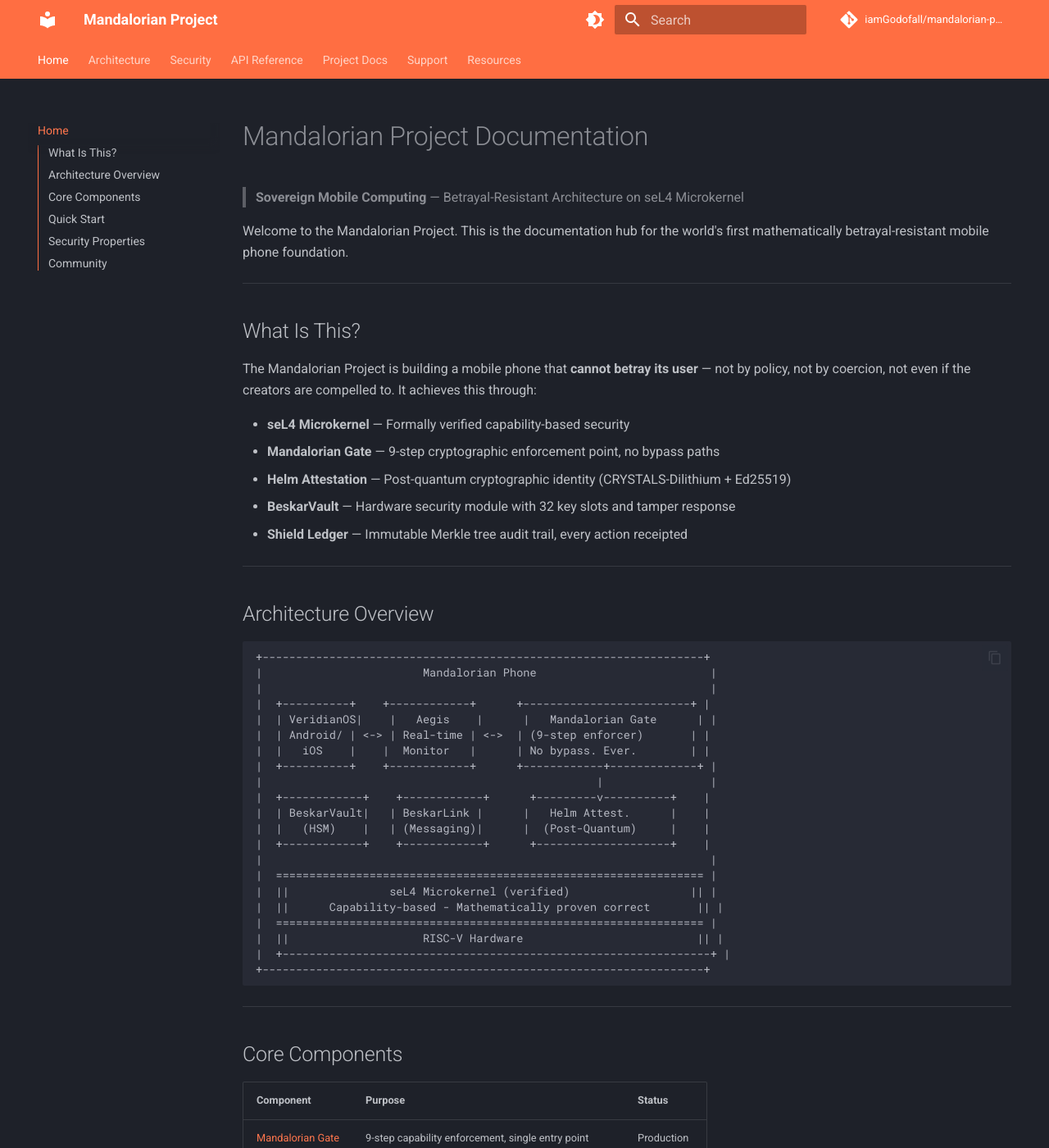
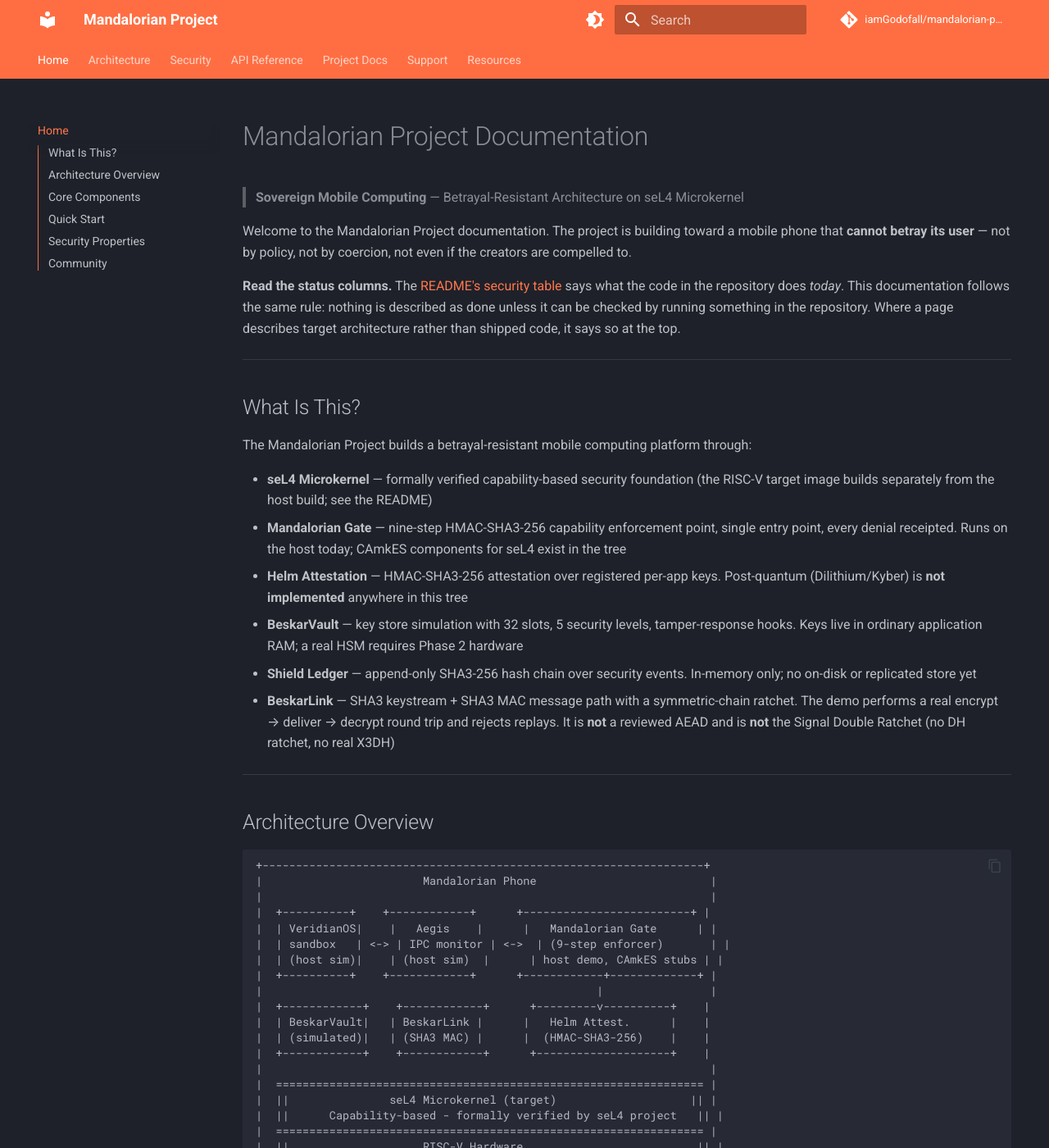
Before and after one commit to iamGodofall/mandalorian-project, an MkDocs documentation site: the page built from docs/index.md, in a window 1280 px wide and 1400 px high. Shown: the whole window at 82% size. Built offline with MkDocs 1.6.1 and Material for MkDocs 9.7.7, drawn with Linux system fonts in a browser that asks for light colours; comment, search, counter and statistics services are not loaded; some of the changed text lies outside the part shown.

Commit message:
docs: align every claim with the README status table
The live documentation site still described the pre-audit fiction:
CRYSTALS-Dilithium attestation marked Production, Kyber-768 + X3DH + Double
Ratchet + AES-256-GCM messaging, 'post-quantum cryptographic foundations'
and 'AES-256-GCM with keys in a dedicated HSM' on the landing page — none of
which exist in the tree, in direct contradiction of the README's own status
table, LICENSE condition 4 (document security limitations) and CLAUDE.md's
documentation rules. This is the licence condition the project spent a long
time violating, repeated through the docs site.

docs/index.md is rewritten around the honest table with a working Quick
Start (the old one pointed at beskarcore/ + run_tests.sh, which does not
exist). helm.md, link.md and overview.md carry explicit status banners that
separate target design from shipped code. TODO.md checkbox claims that were
false (PQC attestation done, '7 CI jobs') are corrected; the OpenClaw
adapter item flips to done because it now compiles into mandalorian_core.

CONTRIBUTING.md built via the old broken tests/ path and promised Clang
Static Analyzer, Frama-C, AFL++ and dudect as 'automated checks' when only
cppcheck and the fuzz corpus are wired; it now says what runs and what does
not, and points security disclosure at SECURITY.md. The public
security_vulnerability.md issue template — which invited public reports
contradicting CONTRIBUTING's own 'do not open public issues' — is removed.

Also removed: root index.html (stale marketing page with the same AES-GCM /
2TB / post-quantum claims, unused by pages.yml), TODO-steps.md and
memory/2026-03-24.md (AI session artifacts committed to the repo). New
SECURITY.md documents private disclosure. The changelog names the actual
licence (Mandalorian Sovereignty License, not 'Sovereign Commons') and
records this batch.

Every claim here is checkable by running the tree: cmake -B build &&
cmake --build build && ctest --test-dir build --output-on-failure -> 13/13.

````diff
--- a/docs/index.md
+++ b/docs/index.md
@@ -2,19 +2,22 @@
 
 > **Sovereign Mobile Computing** — Betrayal-Resistant Architecture on seL4 Microkernel
 
-Welcome to the Mandalorian Project. This is the documentation hub for the world's first mathematically betrayal-resistant mobile phone foundation.
+Welcome to the Mandalorian Project documentation. The project is building toward a mobile phone that **cannot betray its user** — not by policy, not by coercion, not even if the creators are compelled to.
+
+**Read the status columns.** The [README's security table](https://github.com/iamGodofall/mandalorian-project#security-guarantees) says what the code in the repository does *today*. This documentation follows the same rule: nothing is described as done unless it can be checked by running something in the repository. Where a page describes target architecture rather than shipped code, it says so at the top.
 
 ---
 
 ## What Is This?
 
-The Mandalorian Project is building a mobile phone that **cannot betray its user** — not by policy, not by coercion, not even if the creators are compelled to. It achieves this through:
+The Mandalorian Project builds a betrayal-resistant mobile computing platform through:
 
-- **seL4 Microkernel** — Formally verified capability-based security
-- **Mandalorian Gate** — 9-step cryptographic enforcement point, no bypass paths
-- **Helm Attestation** — Post-quantum cryptographic identity (CRYSTALS-Dilithium + Ed25519)
-- **BeskarVault** — Hardware security module with 32 key slots and tamper response
-- **Shield Ledger** — Immutable Merkle tree audit trail, every action receipted
+- **seL4 Microkernel** — formally verified capability-based security foundation (the RISC-V target image builds separately from the host build; see the README)
+- **Mandalorian Gate** — nine-step HMAC-SHA3-256 capability enforcement point, single entry point, every denial receipted. Runs on the host today; CAmkES components for seL4 exist in the tree
+- **Helm Attestation** — HMAC-SHA3-256 attestation over registered per-app keys. Post-quantum (Dilithium/Kyber) is **not implemented** anywhere in this tree
+- **BeskarVault** — key store simulation with 32 slots, 5 security levels, tamper-response hooks. Keys live in ordinary application RAM; a real HSM requires Phase 2 hardware
+- **Shield Ledger** — append-only SHA3-256 hash chain over security events. In-memory only; no on-disk or replicated store yet
+- **BeskarLink** — SHA3 keystream + SHA3 MAC message path with a symmetric-chain ratchet. The demo performs a real encrypt → deliver → decrypt round trip and rejects replays. It is **not** a reviewed AEAD and is **not** the Signal Double Ratchet (no DH ratchet, no real X3DH)
 
 ---
 
@@ -26,23 +29,25 @@
 |                                                                   |
 |  +----------+    +------------+      +-------------------------+ |
 |  | VeridianOS|    |   Aegis    |      |   Mandalorian Gate      | |
-|  | Android/ | <-> | Real-time | <->  | (9-step enforcer)       | |
-|  |   iOS    |    |  Monitor   |      | No bypass. Ever.        | |
+|  | sandbox   | <-> | IPC monitor | <->  | (9-step enforcer)       | |
+|  | (host sim)|    | (host sim)  |      | host demo, CAmkES stubs | |
 |  +----------+    +------------+      +------------+-------------+ |
 |                                                  |                |
 |  +------------+    +------------+      +---------v----------+    |
 |  | BeskarVault|   | BeskarLink |      |   Helm Attest.      |    |
-|  |   (HSM)    |   | (Messaging)|      |  (Post-Quantum)     |    |
+|  | (simulated)|   | (SHA3 MAC) |      |  (HMAC-SHA3-256)    |    |
 |  +------------+    +------------+      +--------------------+    |
 |                                                                   |
 |  ================================================================ |
-|  ||               seL4 Microkernel (verified)                  || |
-|  ||      Capability-based - Mathematically proven correct       || |
+|  ||               seL4 Microkernel (target)                    || |
+|  ||      Capability-based - formally verified by seL4 project   || |
 |  ================================================================ |
 |  ||                    RISC-V Hardware                          || |
 |  +----------------------------------------------------------------+ |
 +------------------------------------------------------------------+
 ```
+
+See the [README's Hardware Reality Check](https://github.com/iamGodofall/mandalorian-project#hardware-reality-check): VisionFive 2 is a Linux SBC, not a phone; true betrayal resistance requires custom silicon (Phase 3).
 
 ---
 
@@ -50,53 +55,57 @@
 
 | Component | Purpose | Status |
 |-----------|---------|--------|
-| [Mandalorian Gate](architecture/gate.md) | 9-step capability enforcement, single entry point | Production |
-| [Helm Attestation](architecture/helm.md) | Post-quantum identity and measurement | Production |
-| [BeskarVault](architecture/vault.md) | Hardware key management (32 slots) | Production |
-| [BeskarLink](architecture/link.md) | Encrypted messaging (Signal + PQ) | Production |
-| [Shield Ledger](architecture/ledger.md) | Immutable Merkle audit trail | Production |
-| [Security Audit](security/SECURITY_AUDIT_CRITICAL_FINDINGS.md) | SHA3-256 + Ed25519 boot chain | Production |
-| [VeridianOS](https://github.com/iamGodofall/mandalorian-project) | Android (Waydroid) / iOS (OpenSwiftUI) compatibility | Phase 1 |
+| [Mandalorian Gate](architecture/gate.md) | Nine-step HMAC capability enforcement, single entry point | Working (host), covered by unit tests + fuzz corpus |
+| [Helm Attestation](architecture/helm.md) | HMAC-SHA3-256 attestation and capability grants | Working (host). PQC: not implemented |
+| [BeskarVault](architecture/vault.md) | Key store simulation (32 slots) | Working (simulated; PIN accepts any non-empty PIN) |
+| [BeskarLink](architecture/link.md) | SHA3-keystream messaging with symmetric ratchet | Working round trip (simulated). Not a reviewed AEAD |
+| [Shield Ledger](architecture/ledger.md) | Append-only SHA3-256 hash chain audit trail | Working (in-memory) |
+| [VeridianOS](https://github.com/iamGodofall/mandalorian-project) | Android app sandbox (host simulation) | Phase 1 skeleton |
 
 ---
 
 ## Quick Start
 
 ```bash
-# Clone the project
-git clone https://github.com/iamGodofall/mandalorian-project.git
+git clone --recurse-submodules https://github.com/iamGodofall/mandalorian-project.git
 cd mandalorian-project
 
-# Build (Ubuntu / WSL2)
-cd beskarcore
-cmake -B build -G Ninja
-cmake --build build
-
-# Run tests
-cd tests/comprehensive
-./run_tests.sh
+# Build and test (Ubuntu / WSL2; needs only a C compiler and CMake)
+cmake -B build -DCMAKE_BUILD_TYPE=Release
+cmake --build build --parallel
+ctest --test-dir build --output-on-failure
 ```
 
-**Windows:** Use [WSL2](https://docs.microsoft.com/en-us/windows/wsl/) for building. Native Windows build support is documented in `beskarcore/Makefile`.
+With AddressSanitizer and UBSan:
+
+```bash
+cmake -B build-asan -DCMAKE_BUILD_TYPE=Debug -DENABLE_SANITIZERS=ON
+cmake --build build-asan --parallel
+ctest --test-dir build-asan --output-on-failure
+```
+
+The seL4/CAmkES RISC-V target image builds separately and needs the seL4 toolchain (see the README's "Target build" section).
 
 ---
 
 ## Security Properties
 
-| Property | Mechanism |
-|----------|-----------|
-| **No bypass paths** | Mandalorian Gate is the only execution entry point |
-| **Tamper-evident** | ROM-resident Continuous Guardian with 50ms integrity checks |
-| **Post-quantum identity** | CRYSTALS-Dilithium + Ed25519 compound signatures |
-| **Sovereign key storage** | BeskarVault HSM, keys never leave device |
-| **Immutable audit** | Shield Ledger Merkle tree, every action receipted |
-| **Formal verification** | seL4 proofs extend to Mandalorian gate |
+| Property | Mechanism | Status |
+|----------|-----------|--------|
+| **No bypass paths** | Mandalorian Gate is the only execution entry point | Working (host) |
+| **Tamper-evident** | Continuous Guardian integrity checks | Working (simulated regions) |
+| **Capability auth** | HMAC-SHA3-256, constant-time compare, FIPS 202 vectors in CI | Working |
+| **Sovereign key storage** | BeskarVault | Simulated; keys in application RAM |
+| **Immutable audit** | Shield Ledger hash chain, every decision receipted | Working (in-memory) |
+| **Post-quantum identity** | Dilithium / Kyber | **Not implemented** |
+| **Formal verification** | seL4 proofs extend to the gate | **Not started** |
 
 ---
 
 ## Community
 
 - **GitHub Issues** — Bug reports, feature requests
+- **Security** — See [SECURITY.md](https://github.com/iamGodofall/mandalorian-project/blob/master/SECURITY.md) for private disclosure
 - **FOSDEM 2026** — [Talk outline](fosdem2026_talk_outline.md) submitted
 - **Contributing** — See [CONTRIBUTING.md](https://github.com/iamGodofall/mandalorian-project/blob/master/CONTRIBUTING.md)
 
````
Also changed, not shown: CHANGELOG.md (+21 -1 lines), CONTRIBUTING.md (+19 -14 lines), README.md (+2 -2 lines), SECURITY.md (added, +35 -0 lines), TODO.md (+5 -4 lines), docs/architecture/helm.md (+11 -1 lines), docs/architecture/link.md (+10 -2 lines), docs/architecture/overview.md (+3 -2 lines).
